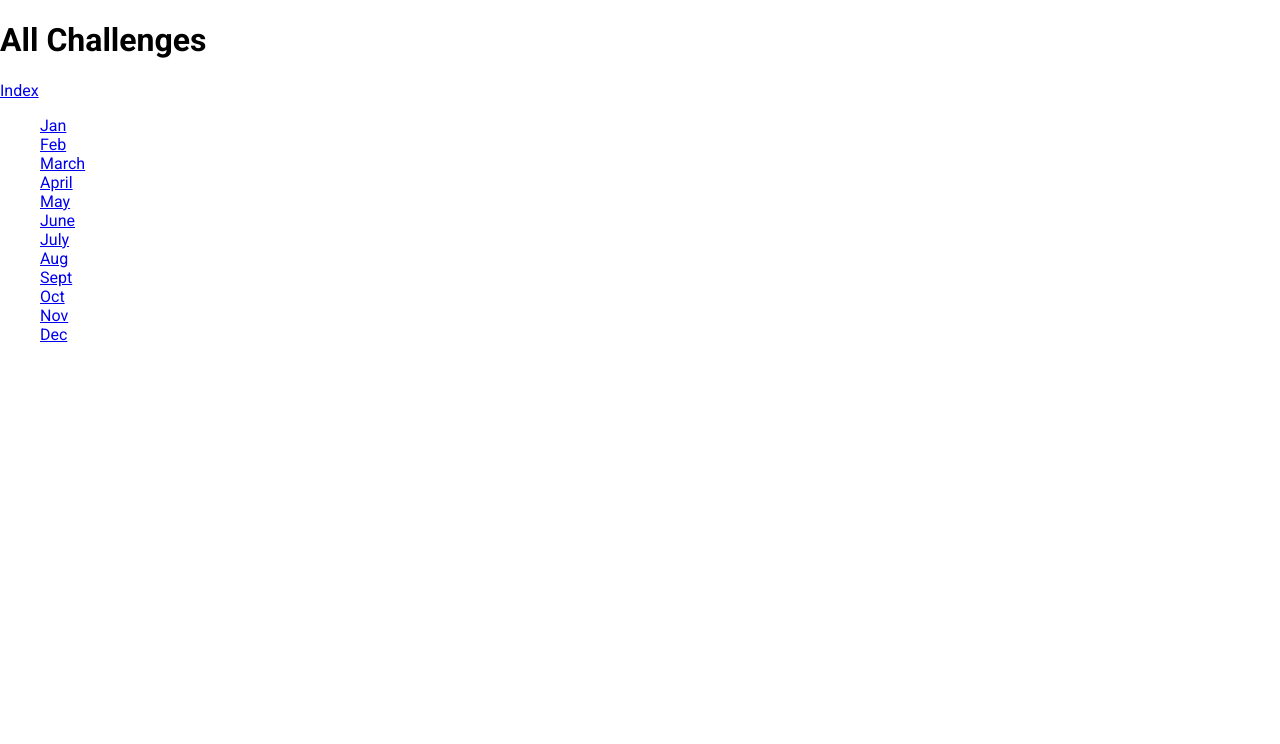
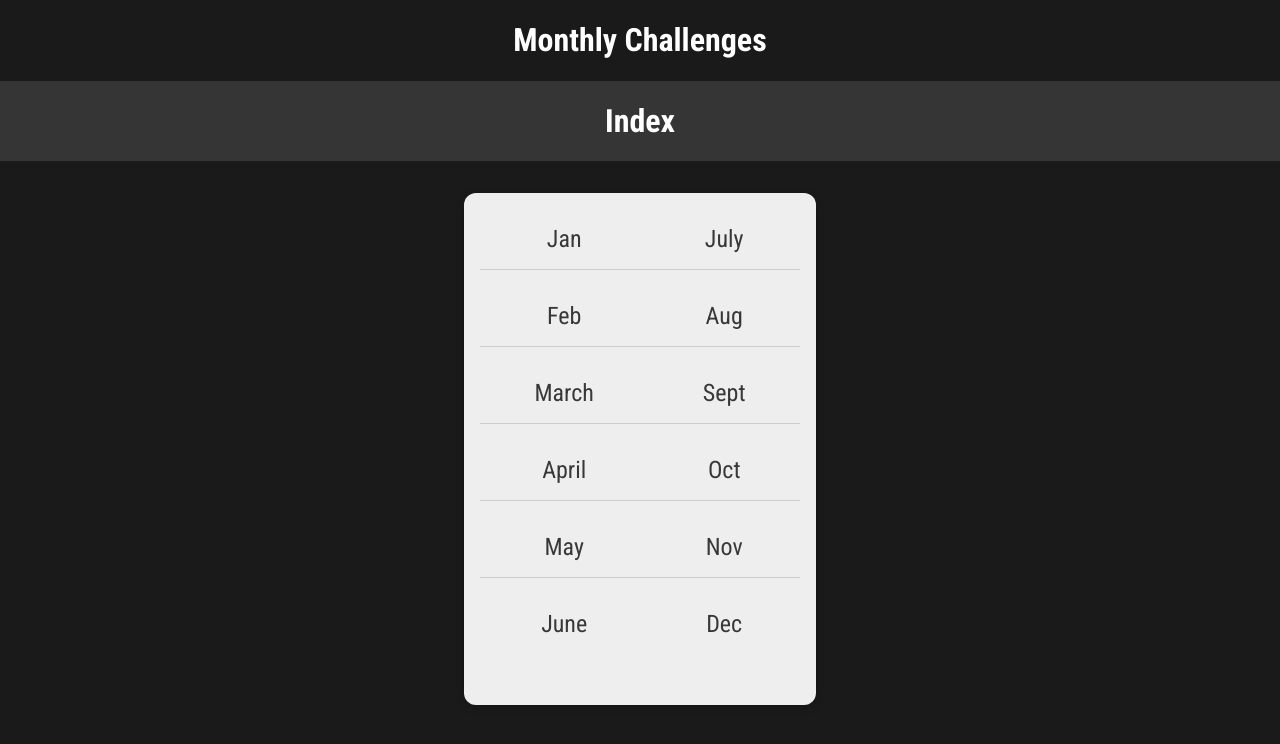
Before and after one commit to ajanes780/Django_Course, a Django app: page /challenges/ in a window 1280 px wide. Shown: the top 744 px of the page. Run offline with Django 3.2, Linux system fonts and the light colour scheme.

Commit message:
added base stying

```diff
--- a/challenges/static/challenges/challenges.css
+++ b/challenges/static/challenges/challenges.css
@@ -1,3 +1,42 @@
 ul {
   list-style: none;
+  margin: 2rem auto;
+  width: 90%;
+  max-width: 20rem;
+  box-shadow: 0 2px 8px rgba(0, 0, 0, 0.26);
+  padding: 1rem;
+  border-radius: 12px;
+  display: flex;
+  flex-direction: column;
+  flex-wrap: wrap;
+  height: 30rem;
+  background-color: #eeeeee;
 }
+
+li {
+  margin: 1rem 0;
+  text-align: center;
+  font-size: 1.5rem;
+  border-bottom: 1px solid #ccc;
+  padding-bottom: 1rem;
+}
+
+li:last-of-type,
+li:nth-of-type(6) {
+  border-bottom: none;
+}
+
+li a {
+  text-decoration: none;
+  color: #383838;
+}
+
+li a:hover,
+li a:active {
+  color: #7e0154;
+}
+
+h1 {
+  text-align: center;
+  color: #fff;
+}
--- /dev/null
+++ b/challenges/static/challenges/header.css
@@ -0,0 +1,25 @@
+header {
+  width: 100%;
+  height: 5rem;
+  background-color: #353535;
+}
+
+header nav {
+  width: 100%;
+  height: 100%;
+  display: flex;
+  justify-content: center;
+  align-items: center;
+}
+
+header nav a {
+  color: white;
+  font-size: 2rem;
+  font-weight: bold;
+  text-decoration: none;
+}
+
+header nav a:hover,
+header nav a:active {
+  color: #cf54a6;
+}
--- a/challenges/templates/challenges/challenge.html
+++ b/challenges/templates/challenges/challenge.html
@@ -1,4 +1,8 @@
 {%extends "layout.html"%}
+{% load static %}
+  {% block css_files %}
+  <link rel="stylesheet" href="{% static "/challenges/challenge.css" %}">
+  {% endblock css_files %}
 
 {% block page_title %}
 {{month | title}}'s Challenge
--- a/challenges/templates/challenges/index.html
+++ b/challenges/templates/challenges/index.html
@@ -10,6 +10,7 @@
   {%endblock%}
 
   {%block content %}
+  <h1> Monthly Challenges </h1>
   {% include "challenges/partials/header.html" %}
     <ul>
       {% for month in months%}
--- a/challenges/templates/challenges/partials/header.html
+++ b/challenges/templates/challenges/partials/header.html
@@ -1,3 +1,7 @@
+{% load static %}
+  {% block css_files %}
+  <link rel="stylesheet" href="{% static "/challenges/header.css" %}">
+  {% endblock css_files %}
 <header>
   <nav>
     <a href="{%url 'index' %}" >Index </a>
--- a/static/base.css
+++ b/static/base.css
@@ -1,11 +1,10 @@
-@import url('https://fonts.googleapis.com/css2?family=Roboto:wght@400;700&display=swap');
+@import url('https://fonts.googleapis.com/css2?family=Roboto+Condensed:wght@400;700&display=swap');
 
-
-
-html{
-  font-family: 'Roboto', sans-serif;
+html {
+  font-family: 'Roboto Condensed', sans-serif;
 }
 
 body {
   margin: 0;
+  background-color: #1a1a1a;
 }
--- a/templates/layout.html
+++ b/templates/layout.html
@@ -13,7 +13,10 @@
   {% endblock css_files %}
 </head>
 <body>
-<h1> All Challenges</h1>
-  {%block content%} {%endblock%}
+  {%block content%}
+
+
+
+  {%endblock%}
 </body>
 </html>
```
Also changed, not shown: challenges/static/challenges/challenge.css (added, +22 -0 lines).
